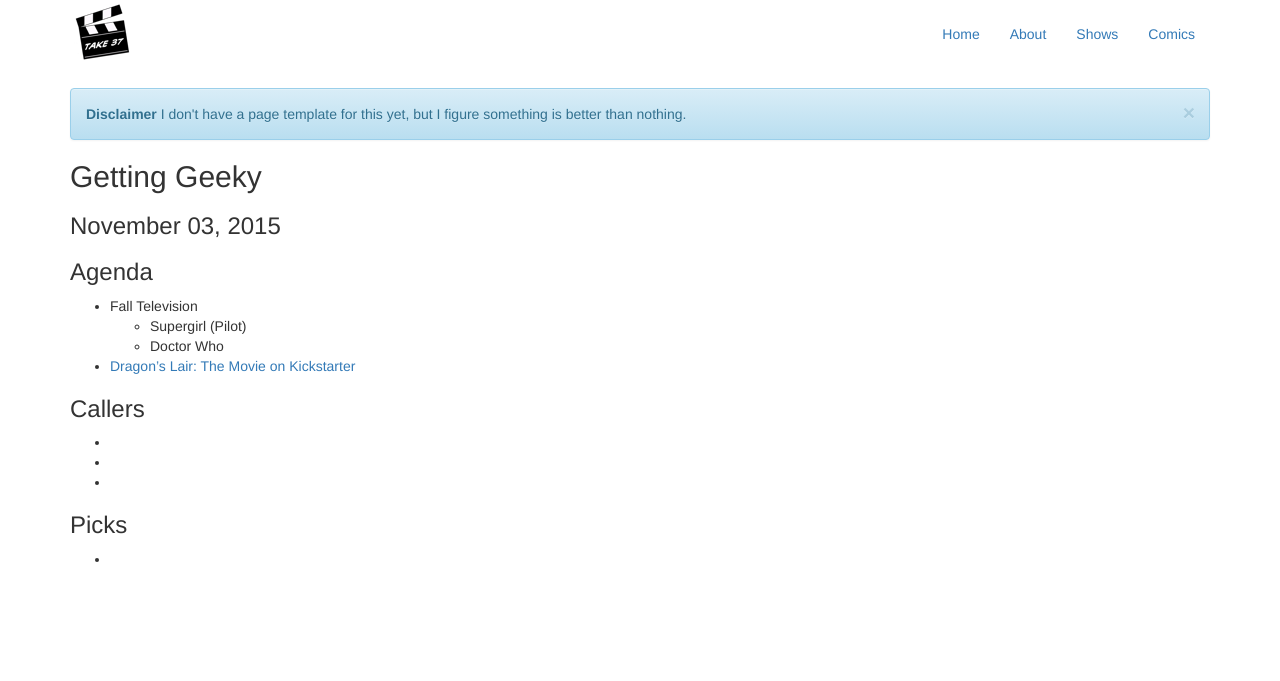
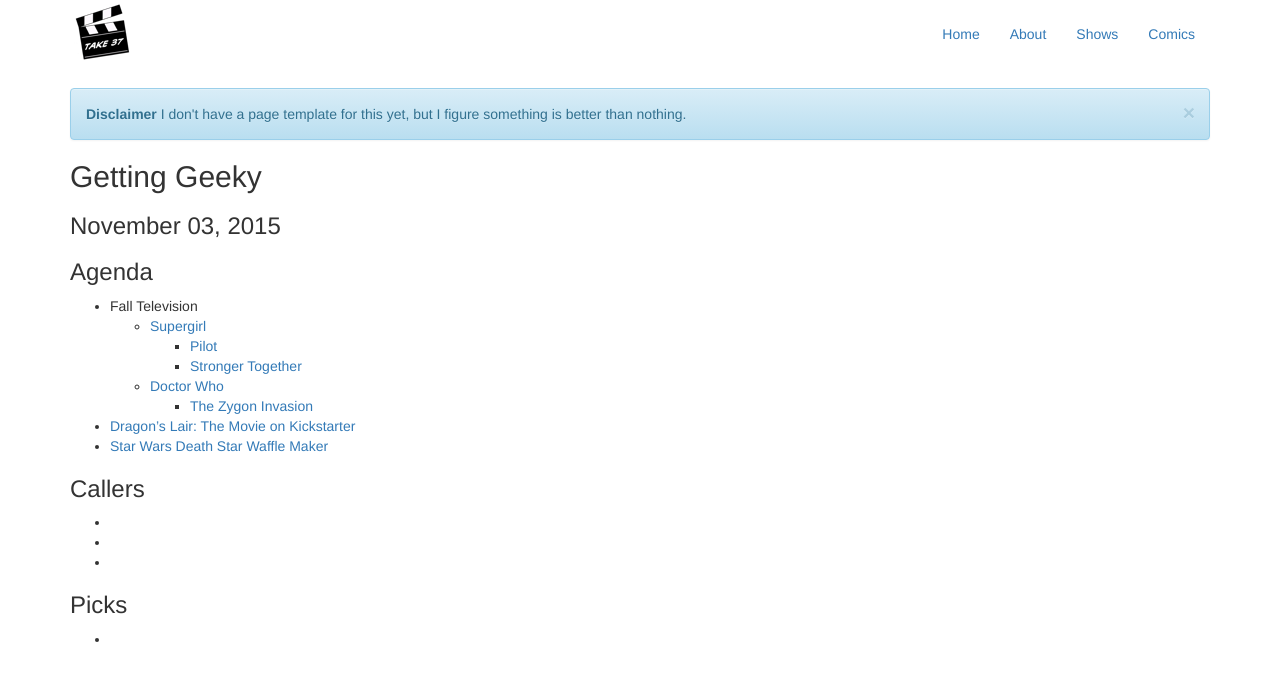
Before and after one commit to MirandaJanell/Take37, a Jekyll site: the page built from _posts/getting-geeky/2015-11-02-20151103.md, in a window 1280 px wide. Shown: the top 681 px of the page. Built offline with Jekyll 4.4.1, drawn with Linux system fonts in a browser that asks for light colours.

Commit message:
Updated the agenda

```diff
--- a/_posts/getting-geeky/2015-11-02-20151103.md
+++ b/_posts/getting-geeky/2015-11-02-20151103.md
@@ -8,14 +8,20 @@
 ---
 ### Agenda
 * Fall Television
-  * Supergirl (Pilot)
-  * Doctor Who
+  * [Supergirl](http://www.imdb.com/title/tt4016454/)
+    * [Pilot](http://www.imdb.com/title/tt4525842/)
+    * [Stronger Together](http://www.imdb.com/title/tt4550416/)
+  * [Doctor Who](http://www.imdb.com/title/tt0436992/)
+    * [The Zygon Invasion](http://www.imdb.com/title/tt4652840/)
 * [Dragon's Lair: The Movie on Kickstarter](https://www.kickstarter.com/projects/donbluth/dragons-lair-the-movie)
+* [Star Wars Death Star Waffle Maker](http://comicbook.com/2015/11/03/star-wars-death-star-waffle-maker-revealed/)
+
 
 ### Callers
 *
 *
 *
 
+
 ### Picks
 *
```
